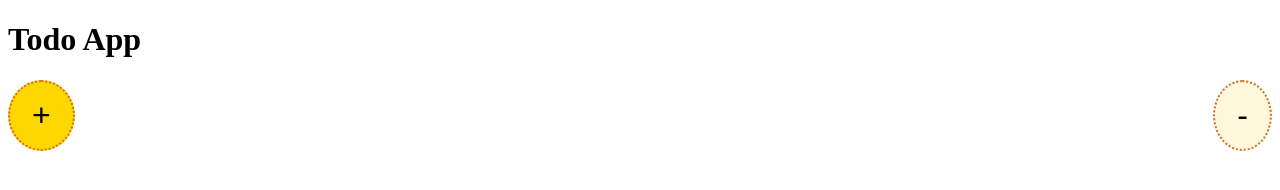
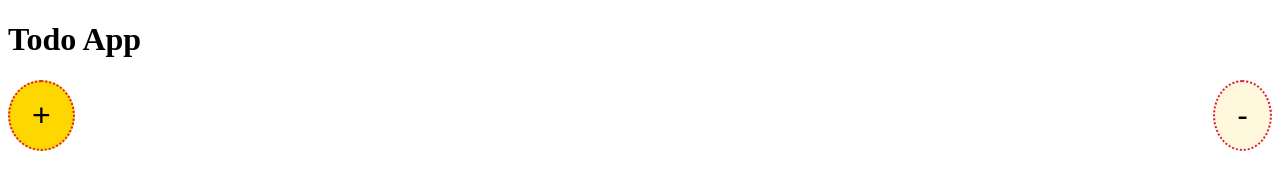
Before and after one commit to AkshayIyer12/todoApp, a website: page index.html in a window 1280 px wide. Drawn offline with Linux system fonts and the light colour scheme.

Commit message:
Change border color

```diff
--- a/css/style.css
+++ b/css/style.css
@@ -137,7 +137,7 @@
   font-size: xx-large;
   text-align: center;
   background-color: gold;
-  border: 2px dotted chocolate;
+  border: 2px dotted crimson;
   -webkit-transition-duration: 0.4s;
   transition-duration: 0.4s;
   vertical-align: middle;
@@ -149,7 +149,7 @@
 }
 button#myBtn1 {
   background-color: cornsilk;
-  border: 2px dotted chocolate;
+  border: 2px dotted crimson;
   float: right;
 }
 li div {
```
